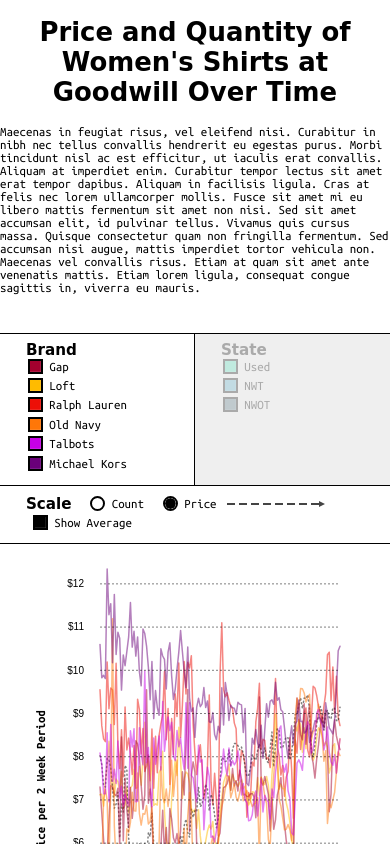
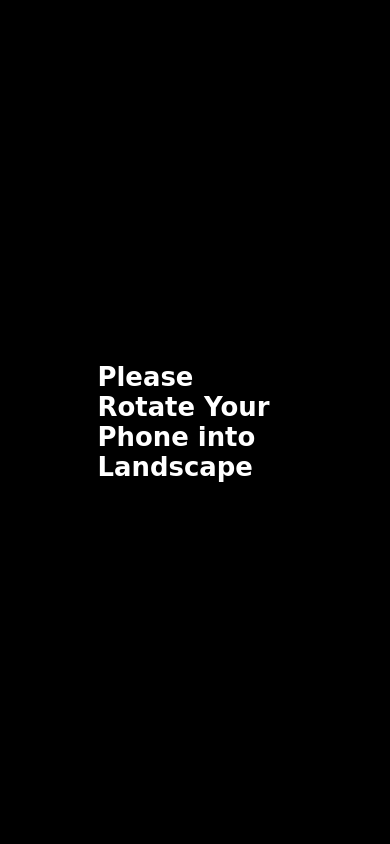
Before and after one commit to jessp/goodwill_line_chart, a website built with webpack: page dist/index.html in a window 390 px wide. Shown: the top 844 px of the page. Built offline with Linux system fonts and the light colour scheme; a web font is replaced by a local one.

Commit message:
added little div advising peeps to put phone in landscape

```diff
--- a/src/index.js
+++ b/src/index.js
@@ -8,6 +8,13 @@
   function component() {
     const element = document.createElement('div');
     let selectedElement = select("body");
+    let portraitPlease = selectedElement.append("div")
+        .attr("class", "portraitPlease")
+        .append("div")
+        .attr("class", "outerWrap")
+        .append("div")
+        .attr("class", "innerWrap")
+        .append("h1").html("Please Rotate Your Phone into Landscape");
     let wrapper = selectedElement.append("div").attr("class", "wrapper");
     let header = wrapper.append("div").attr("class", "header");
     header.append("h1").text("Price and Quantity of Women's Shirts at Goodwill Over Time");
--- a/src/main.css
+++ b/src/main.css
@@ -23,6 +23,31 @@
 
 }
 
+.portraitPlease {
+	display: none;
+	position: fixed;
+	width: 100%;
+	height: 100%;
+	top: 0px;
+	left: 0px;
+	background-color: #000;
+	color: #fff;
+	z-index: 100;
+}
+
+.outerWrap {
+	position: relative;
+	width: 100%;
+	height: 100%;
+}
+
+.innerWrap {
+	position: absolute;
+  	top: 50%;
+  	left: 50%;
+  	transform: translate(-50%, -50%);
+}
+
 .wrapper {
 	max-width: 700px;
 	margin: 0 auto;
@@ -37,7 +62,7 @@
 }
 
 .header p {
-	margin-bottom: 3em;
+	margin: 0em 1em 3em 1em;
 }
 
 .controls {
@@ -205,3 +230,10 @@
 		min-width: 108px;
 	}
 }
+
+
+@media screen and (min-width: 320px) and (max-width: 400px) and (orientation: portrait) {
+  .portraitPlease {
+  	display: initial;
+  }
+}
```
Also changed, not shown: dist/index.html, dist/main.js, dist/manifest.json (deleted).
